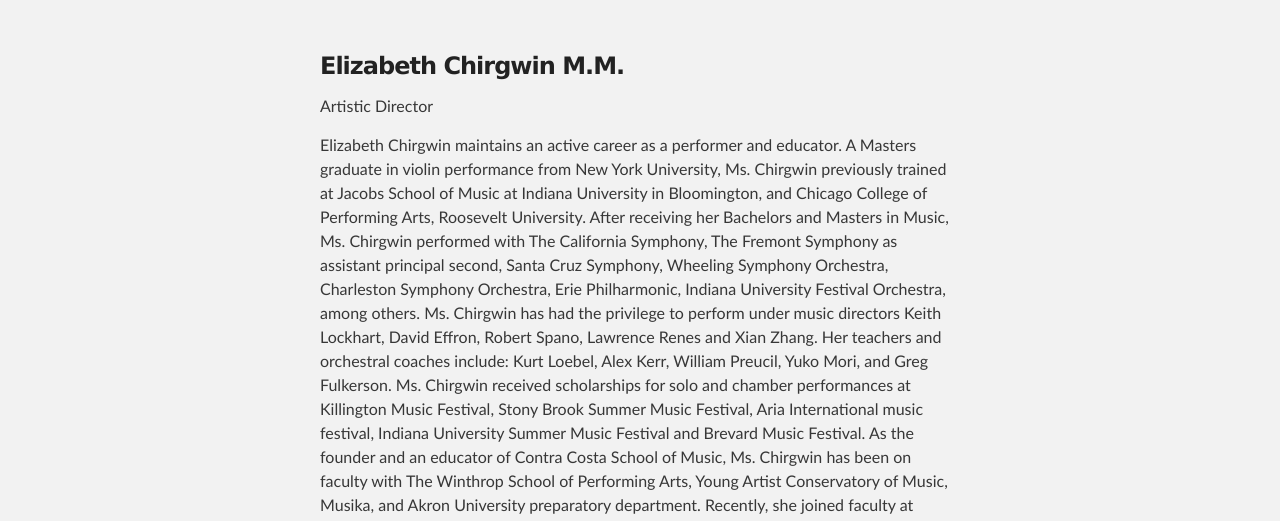
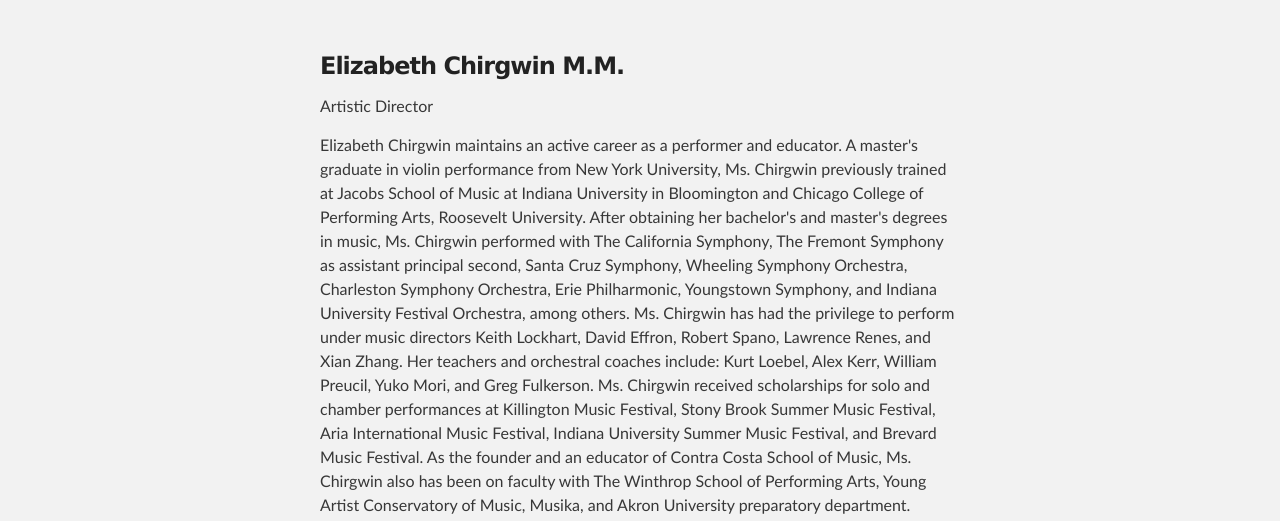
Before and after one commit to chirgwin/contracostamusic.com, a plain HTML site: page index.html in a window 1280 px wide. Shown: the part 275-796 px from the top of the page. Drawn offline with Linux system fonts and the light colour scheme.

Commit message:
update bio

```diff
--- a/index.html
+++ b/index.html
@@ -28,21 +28,25 @@
 <a name="elizabeth-chirgwin-mm" class="anchor" href="#elizabeth-chirgwin-mm"><span class="octicon octicon-link"></span></a>Elizabeth Chirgwin M.M.</h3>
 
 <p>Artistic Director</p>
-<p>Elizabeth Chirgwin maintains an active career as a performer and educator.
-A Masters graduate in violin performance from New York University, Ms. Chirgwin previously
-trained at Jacobs School of Music at Indiana University in Bloomington, and Chicago College
-of Performing Arts, Roosevelt University. After receiving her Bachelors and Masters in Music,
-Ms. Chirgwin performed with The California Symphony, The Fremont Symphony as assistant principal
-second, Santa Cruz Symphony, Wheeling Symphony Orchestra, Charleston Symphony Orchestra,
-Erie Philharmonic, Indiana University Festival Orchestra, among others. Ms. Chirgwin has had the
-privilege to perform under music directors Keith Lockhart, David Effron, Robert Spano,
-Lawrence Renes and Xian Zhang. Her teachers and orchestral coaches include: Kurt Loebel,
-Alex Kerr, William Preucil, Yuko Mori, and Greg Fulkerson. Ms. Chirgwin received scholarships
-for solo and chamber performances at Killington Music Festival, Stony Brook Summer Music Festival,
-Aria International music festival, Indiana University Summer Music Festival and Brevard Music Festival.
-As the founder and an educator of Contra Costa School of Music, Ms. Chirgwin has been on faculty with
-The Winthrop School of Performing Arts, Young Artist Conservatory of Music, Musika, and
-Akron University preparatory department. Recently, she joined faculty at Walnut Creek Civic Arts Education.</p>
+<p>Elizabeth Chirgwin maintains an active career as a performer and educator. A
+master's graduate in violin performance from New York University, Ms. Chirgwin
+previously trained at Jacobs School of Music at Indiana University in Bloomington
+and Chicago College of Performing Arts, Roosevelt University. After obtaining her
+bachelor's and master's degrees in music, Ms. Chirgwin performed with The
+California Symphony, The Fremont Symphony as assistant principal second, Santa
+Cruz Symphony, Wheeling Symphony Orchestra, Charleston Symphony Orchestra,
+Erie Philharmonic, Youngstown Symphony, and Indiana University Festival Orchestra,
+among others. Ms. Chirgwin has had the privilege to perform under music directors
+Keith Lockhart, David Effron, Robert Spano, Lawrence Renes, and Xian Zhang. Her
+teachers and orchestral coaches include: Kurt Loebel, Alex Kerr, William Preucil,
+Yuko Mori, and Greg Fulkerson. Ms. Chirgwin received scholarships for solo and
+chamber performances at Killington Music Festival, Stony Brook Summer Music
+Festival, Aria International Music Festival, Indiana University Summer Music Festival,
+and Brevard Music Festival. As the founder and an educator of Contra Costa School
+of Music, Ms. Chirgwin also has been on faculty with The Winthrop School of
+Performing Arts, Young Artist Conservatory of Music, Musika, and Akron University
+preparatory department. Recently, she joined the faculty at Walnut Creek Civic Arts
+Education.</p>
 
 <p>628 2nd Avenue, Suite 303<br/>
 Crockett, CA 94525<br/>
```
